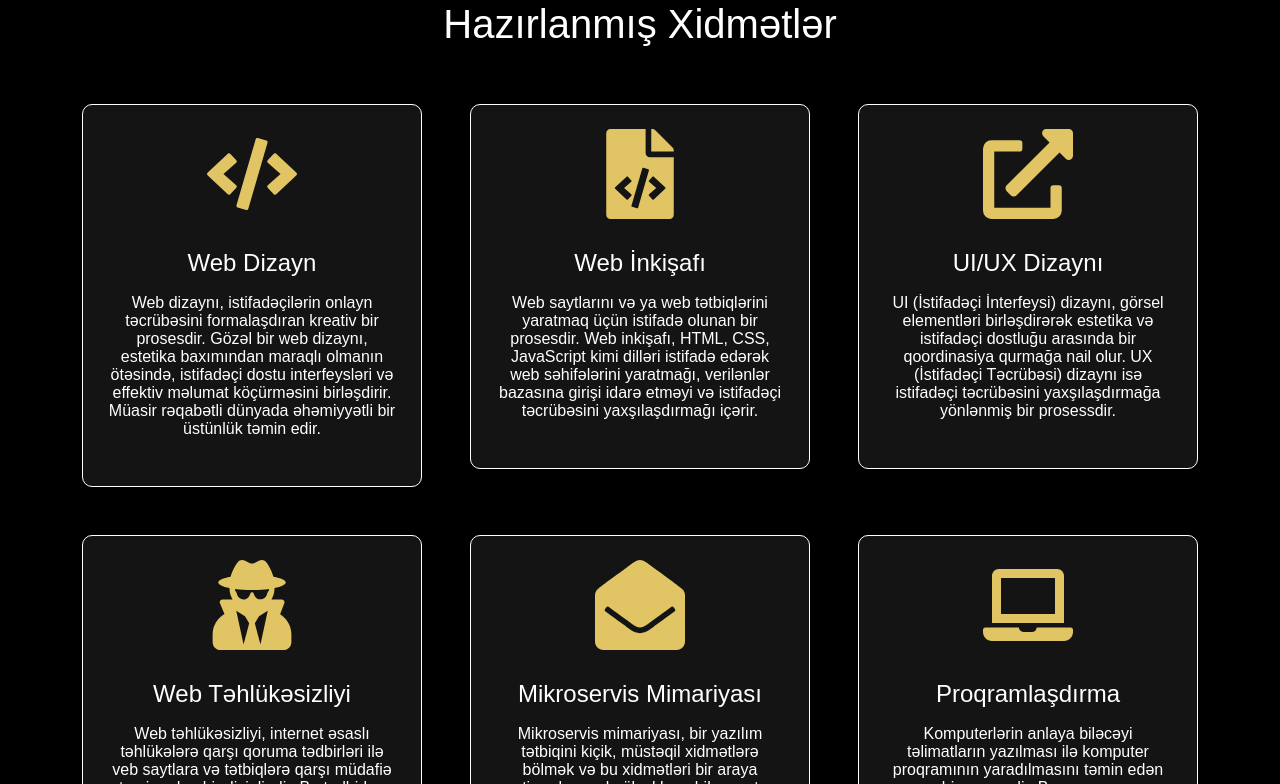
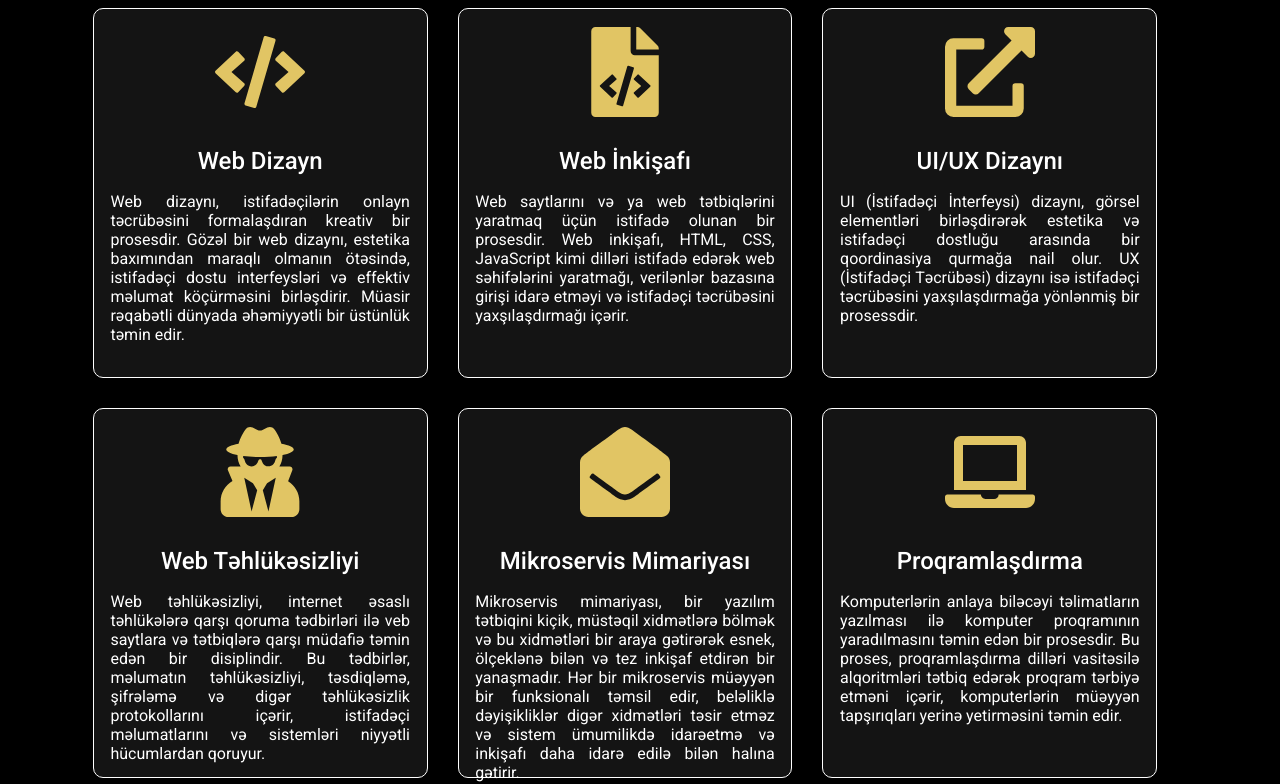
Before and after one commit to huseynesedov/MAT-software, a React (Create React App) app: page /Servis in a window 1280 px wide. Shown: the part 416-1200 px from the top of the page. Built offline with nearby package versions, Linux system fonts and the light colour scheme; a web font is replaced by a local one.

Commit message:
new uptade

```diff
--- a/src/Laungage/az/az.json
+++ b/src/Laungage/az/az.json
@@ -51,12 +51,12 @@
     "B2BTitle1Name": "B2B layihəsinin əhəmiyyəti və əsasları",
     "B2BTitle1One": "Yazılım şirkətləri, müştərilərin tələblərini proqramçılara və texniki komandaya düzgün şəkildə ötürmədikdə, tələb ediləni yalnız həyata keçirir və sektor təcrübələri olmadığı üçün istənilən yazılımlara təcrübələrini əlavə edə bilmir. Beləliklə, bir çox B2B layihəsi maalesef uzun müddət və məlumat itkisi nəticəsində uğursuzluğa məhkum olur. B2B strukturu şirkətin özüdür. B2B strukturunu qurmaq üçün bilməli olanlar: Qəbul edilmiş Sifarişlər, Verilmiş Sifarişlər, Anbar Rezervasiyası, Məhsul İstehsalı, İstehsal Reseptləri, Anbarlar, Depolar, Çoxlu anbarlardakı anbarların idarə edilməsi, Anbar Səviyyələri, Mənfi Anbar Xəbərdarlıqları, Anbarlar arası köçürmələr, Anbar Rəf izləmə sistemləri, Yolaq, Faktura, Cari Hesab, Müqavilələr. Sizin üçün 7/24 365 gün dünyanın hər yerinə marketinq edə bilir. Əlavə etdiyiniz məhsullar və qiymətlərlə B2B strukturuna uyğun olaraq marketinq edə bilirsiniz.",
     "B2BTitle2Name": "İnteqrasiya təmin etmə",
-    "B2BTitle2OneHeader": "MAT software B2B öz veb xidməti sayəsində öz verilənlər bazını istifadə edə bilər və ya piyasanın ən tanınmış ERP-lərindən Logo, Nebim Winner, Nebim V3, Micro v14, 1C, Micro V15, Eta Sql kimi məhsullara müvafiq şəkildə inteqrasiya edilə bilər və verilənləri oxuya bilər və yazmaq mümkündür.",
-    "B2BTitle3Name": "Anlık xəbərdarlıqlar",
+    "B2BTitle2OneHeader": "MAT proqramı B2B öz veb xidməti sayəsində Logo, Nebim Winner, Nebim V3, Micro v14, 1C, Micro V15, Eta Sql kimi məhsullara inteqrasiya edərək ya öz verilənlər bazasından istifadə edə, ya da verilənlər bazalarından məlumatları oxuyub yaza bilər.",
+    "B2BTitle3Name": "Anlıq bildirişlər",
     "B2BTitle3OneHeader": "MAT Softwarenin digər şirkətlərdən fərqli olaraq etdiyi B2B inkişafı belədir:",
-    "B2BTitle3One": "1) İstəyiniz kompüter üzərindən admin panelə qoşula bilərsiniz, çünki admin səhifəsi veb sayt formunda təqdim edilir.",
-    "B2BTitle3Two": "2) İstifadəçilər sifariş verə bilmək üçün anbar nəzarəti etmək üçün daim kompüterdən bağlı olmayacaq, çünki MAT Software tərəfindən yeni inkişaf etdirilmiş B2B layihəsini istifadəçilər IOS və Android əsaslı telefonlarına proqram yükləyə bilər və bütün sifarişləri proqramdan vermək mümkündür.",
-    "B2BTitle3Three": "3) İstifadəçilər üçün firmada olan bütün anbar dəyişiklikləri, yeni məhsullar, məhsul endirimləri barədə anlık xəbərdarlıq alacaklar."
+    "B2BTitle3One": "1) İdarəetmə panelinə istədiyiniz kompüterdən qoşula bilərsiniz, çünki admin səhifəsi onu vebsayt kimi təqdim edir.",
+    "B2BTitle3Two": "2) İstifadəçilər sifariş vermək üçün həmişə kompüterdəki ehtiyatı yoxlamaq məcburiyyətində qalmayacaqlar, çünki istifadəçilər MAT Software-in yeni hazırladığı B2B layihəsi üçün tətbiqi iOS və Andorid əsaslı telefonlarına endirəcək və bütün sifarişləri proqramdan verə biləcəklər.",
+    "B2BTitle3Three": "3) İstifadəçilər şirkətdəki bütün stok dəyişiklikləri, yeni məhsullar və məhsul endirimləri haqqında anlıq bildirişlər alacaqlar."
   },
   "wms": {
     "name": "Anbar İdarəetmə Sistemi"
@@ -112,10 +112,10 @@
     "des": "İstifadəçilərin mənzilləri arasında yol xəritələri göstərən və rota təyin edən bir naviqasiya proqramıdır."
   },
   "D2DTitle": {
-    "D2DTitle1Name": "D2D Proyeksinin Əhəmiyyəti və Əsaslıq",
-    "D2DTitle1One": "Dinamik tıxdan istifadə edərək nəqliyyat və daşımada, bu gün loqistika və nəqliyyat sektorlarında vacib bir rol oynayır. Belə bir optimizasiya, trafik məlumatlarını canlı şəkildə təhlil edərək avtomobillərin ən sürətli, ən qısa və ən az maliyyətli marşrutlarını təyin edir və belirləyir, buna görə də effektivliyi artırır. Paneldəki təhlillər, bu məlumatların istifadəçi dostu bir interfeysdə vizualşdırılmasına imkan verir, beləliklə operativ qərarlar verilə bilər. Düzgün çatışmazlıq dərəcəsi və məqsəd izləmə, işlərin müştəri qənaətbəxşliyini və operativ effektivliyini artırmaq üçün əhəmiyyətlidir. QR kod ilə səhviksiz çatdırılma, paketlərin düzgün ünvanlara və düzgün şəxslərə çatdırılmasını təmin edir, bu isə işlərin müştəri qənaətbəxşşliyini artırır.",
-    "D2DTitle2Name": "Anlık İzləmə",
-    "D2DTitle2OneHeader": "Araç məlumat izləməsi, avtomobillərin mövqeyini, yanacaq sərfiyyatını, sürətini və digər əhəmiyyətli məlumatları izləməyə imkan verir. Qəza məlumat izləməsi, təhlükəsizlik tədbirlərini artırmaq və ehtimal olunan riskləri azaltmaq üçün əhəmiyyətlidir. Bakım izləməsi, avtomobillərin tənzimli bakımını təmin edərək işlərin maliyyələrini optimize edir. KM izləməsi isə avtomobillərin kilometrini izləyərək bakım və maliyyə planlamasına kömək edir. Xəritə üzərindən nəqliyyat izləməsi, əməliyyat personalının avtomobillərin mövqeyini canlı şəkildə izləməsinə imkan verir. Bu, marşrutları optimize etmək, trafik problemlərini önləmək və müştəriyə daha dəqiq çatdırılma vaxtları təmin etmək üçün əhəmiyyətlidir. Bu xüsusiyyətlərin birləşdirilməsi, loqistika və nəqliyyat işlərinin effektivliyini artırarkən müştəri qənaətbəxşşliyini maksimallaşdırır."
+    "D2DTitle1Name": "D2D layihəsinin əhəmiyyəti və əsasları",
+    "D2DTitle1One": "Dinamik sıxlığa yönəlmiş avtomobil marşrutunun optimallaşdırılması bu gün logistika və nəqliyyat sektorlarında mühüm rol oynayır. Bu tip optimallaşdırma real vaxt rejimində trafik məlumatlarını təhlil edərək və ən sürətli, ən qısa və ən ucuz marşrutu müəyyən etməklə nəqliyyat vasitələrinin səmərəliliyini artırır. Dashboard analitikası bu məlumatları istifadəçi dostu interfeysdə vizuallaşdırmağa imkan verir ki, əməliyyat qərarları qəbul olunsun. Dəqiq çatdırılma dərəcəsi və hədəfin izlənilməsi müəssisələr üçün müştəri məmnuniyyətini və əməliyyat səmərəliliyini artırmaq üçün vacibdir. QR kodu ilə səhvsiz göndərmə, paketlərin doğru ünvanlara və lazımi insanlara çatdırılmasını təmin edir və beləliklə, müəssisələrin müştəri məmnuniyyətini artırır.",
+    "D2DTitle2Name": "Canlı  izləmə",
+    "D2DTitle2OneHeader": "Avtomobil məlumatlarının izlənməsi nəqliyyat vasitələrinin yerini, yanacaq sərfiyyatını, sürəti və digər vacib məlumatları izləməyə imkan verir. Qəza məlumatlarının izlənməsi təhlükəsizlik tədbirlərini artırmaq və potensial riskləri azaltmaq üçün vacibdir. Baxımın izlənməsi nəqliyyat vasitələrinə müntəzəm texniki qulluq təmin etməklə əməliyyat xərclərini optimallaşdırır. Yürüş izləmə, digər tərəfdən, nəqliyyat vasitələrinin kilometrlərini izləməklə texniki xidmət və xərclərin planlaşdırılmasına kömək edir. Xəritə vasitəsilə nəqliyyat vasitələrinin izlənməsi əməliyyat heyətinə real vaxt rejimində nəqliyyat vasitələrinin yerini izləməyə imkan verir. Bu, marşrutları optimallaşdırmaq, nəqliyyat problemlərindən qaçmaq və müştəriyə daha dəqiq çatdırılma vaxtını təmin etmək üçün vacibdir. Bu xüsusiyyətlərin birləşdirilməsi logistika və nəqliyyat müəssisələrinin səmərəliliyini artırır, eyni zamanda müştəri məmnuniyyətini artırır."
   },
   "footer": {
     "reser": "Təhlükəsizlik Mülkiyyəti 2022. Bütün Hüquqlar Qorunur"
--- a/src/Pages/Home/css.css
+++ b/src/Pages/Home/css.css
@@ -484,7 +484,7 @@ nav.navbar .navbar-toggler[aria-expanded="true"] .navbar-toggler-icon {
 }
 
 .skill h2 {
-  font-size: 45px;
+  font-size: 40px;
   font-weight: 700;
 }
 
@@ -634,7 +634,7 @@ nav.navbar .navbar-toggler[aria-expanded="true"] .navbar-toggler-icon {
   }
   .proj-imgbx:hover {
     width: 100%;
-    height: 100%;
+    height: 90%;
   }
   .proj-imgbx::before {
     content: "";
--- a/src/Pages/Servis/servis.css
+++ b/src/Pages/Servis/servis.css
@@ -1,12 +1,88 @@
 .services-item{
+    width: 100%;
+    height: 100%;
+    display: flex;
+    align-items: center;
+    justify-content: center;
     border: 1px solid white;
     border-radius: 10px;
     background-color: rgba(255, 255, 255, 0.077);
 }
 
 .services-content-icon{
+    font-family: "Roboto", sans-serif !important;
     display: flex;
     align-items: center;
     justify-content: center;
     flex-direction: column;
 }
+
+.font{
+    font-family: "Roboto", sans-serif !important;
+
+}
+
+.ServicCenter{
+    width: 100%;
+    display: flex;
+    align-items: center;
+    justify-content: center;
+    flex-wrap: wrap;
+}
+.text-justify{
+    text-align: justify !important;
+}
+.ServicCenterDivs{
+    width: 30%;
+    height: 370px;
+    margin:0px 30px 30px 0px;
+    display: flex;
+    align-items: center;
+    justify-content: center;
+    flex-direction: column;
+}
+
+.ServicDivCenter{
+    width: 90%;
+    height: 90%;
+}
+
+@media (max-width:768px) {
+    .services-item{
+        width: 100%;
+        height: 100%;
+        border: 1px solid white;
+        border-radius: 10px;
+        background-color: rgba(255, 255, 255, 0.077);
+    }
+
+    .services-content-icon{
+        font-family: "Roboto", sans-serif !important;
+        display: flex;
+        align-items: center;
+        justify-content: center;
+        flex-direction: column;
+    }
+
+
+
+    .ServicCenter{
+        width: 100%;
+        display: flex;
+        align-items: center;
+        justify-content: center;
+        flex-wrap: wrap;
+    }
+    .text-justify{
+        text-align: justify !important;
+    }
+    .ServicCenterDivs{
+        width: 100%;
+        height: 54vh;
+        margin:15px 0px 0px 0px !important;
+        display: flex;
+        align-items: center;
+        justify-content: center;
+        flex-direction: column;
+    }
+}
--- a/src/Pages/Servis/servis.jsx
+++ b/src/Pages/Servis/servis.jsx
@@ -21,22 +21,18 @@ function Servis() {
                     {t("Skils.service")}
                 </h1>
             </div>
-            <div className="container-fluid services py-5 my-5">
+            <div className="container-fluid services ">
                 <div className="container py-5">
-                    <div
-                        className="text-center mx-auto pb-5 wow fadeIn"
-                        data-wow-delay=".3s"
-                        style={{ maxWidth: 600 }}
-                    >
+                    <div className="text-center mx-auto pb-5 wow fadeIn" style={{ maxWidth: 600 }}>
                         {/* <h5 className="orange">{t("Skils.service")}</h5> */}
                         <h1>{t("Skils.privet")}</h1>
                     </div>
 
 
-                    <div className="row g-5 services-inner">
-                        <div className="col-md-6 col-lg-4 wow fadeIn" data-wow-delay=".3s">
+                    <div className="ServicCenter">
+                        <div className="ServicCenterDivs">
                             <div className="services-item">
-                                <div className="p-4 text-center services-content">
+                                <div className="ServicDivCenter text-justify services-content">
                                     <div className="services-content-icon">
                                         <FaCode className="icon" />
                                         <h4 className="mb-3">{t("Skils.web")}</h4>
@@ -48,9 +44,9 @@ function Servis() {
                                 </div>
                             </div>
                         </div>
-                        <div className="col-md-6 col-lg-4 wow fadeIn" data-wow-delay=".3s">
+                        <div className="ServicCenterDivs">
                             <div className="services-item">
-                                <div className="p-4 text-center services-content">
+                                <div className="ServicDivCenter text-justify services-content">
                                     <div className="services-content-icon">
                                         <FaFileCode className="icon" />
                                         <h4 className="mb-3">{t("Skils.web2")}</h4>
@@ -62,9 +58,9 @@ function Servis() {
                                 </div>
                             </div>
                         </div>
-                        <div className="col-md-6 col-lg-4 wow fadeIn" data-wow-delay=".3s">
+                        <div className="ServicCenterDivs">
                             <div className="services-item">
-                                <div className="p-4 text-center services-content">
+                                <div className="ServicDivCenter text-justify services-content">
                                     <div className="services-content-icon">
                                         <FaExternalLinkAlt className="icon" />
                                         <h4 className="mb-3">{t("Skils.design")}</h4>
@@ -76,9 +72,9 @@ function Servis() {
                                 </div>
                             </div>
                         </div>
-                        <div className="col-md-6 col-lg-4 wow fadeIn" data-wow-delay=".3s">
+                        <div className="ServicCenterDivs">
                             <div className="services-item">
-                                <div className="p-4 text-center services-content">
+                                <div className="ServicDivCenter text-justify services-content">
                                     <div className="services-content-icon">
                                         <FaUserSecret className="icon" />
                                         <h4 className="mb-3">{t("Skils.security")}</h4>
@@ -90,9 +86,9 @@ function Servis() {
                                 </div>
                             </div>
                         </div>
-                        <div className="col-md-6 col-lg-4 wow fadeIn" data-wow-delay=".3s">
+                        <div className="ServicCenterDivs">
                             <div className="services-item">
-                                <div className="p-4 text-center services-content">
+                                <div className="ServicDivCenter text-justify services-content">
                                     <div className="services-content-icon">
                                         <FaEnvelopeOpen className="icon" />
                                         <h4 className="mb-3">{t("Skils.mikro")}</h4>
@@ -104,9 +100,9 @@ function Servis() {
                                 </div>
                             </div>
                         </div>
-                        <div className="col-md-6 col-lg-4 wow fadeIn" data-wow-delay=".3s">
+                        <div className="ServicCenterDivs">
                             <div className="services-item">
-                                <div className="p-4 text-center services-content">
+                                <div className="ServicDivCenter text-justify services-content">
                                     <div className="services-content-icon">
                                         <FaLaptop className="icon" />
                                         <h4 className="mb-3">{t("Skils.prog")}</h4>
--- a/src/Sections/Projects.jsx
+++ b/src/Sections/Projects.jsx
@@ -69,7 +69,7 @@ export const Projects = () => {
                           </Col>
                         </Row>
                       </Tab.Pane>
-                      <Tab.Pane eventKey="second">
+                      <Tab.Pane eventKey="second" className="font">
                         <p>
                           {t("About.mat")}
                         </p>
```
Also changed, not shown: src/Sections/Newsletter.jsx (deleted, +0 -46 lines).
